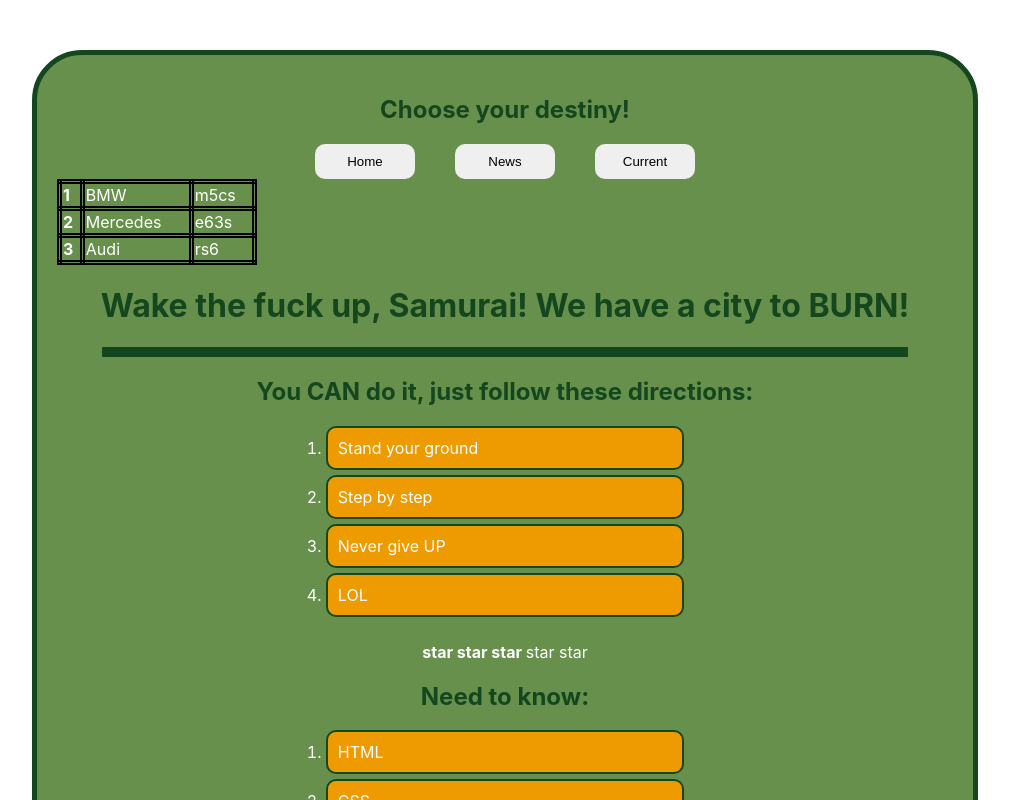
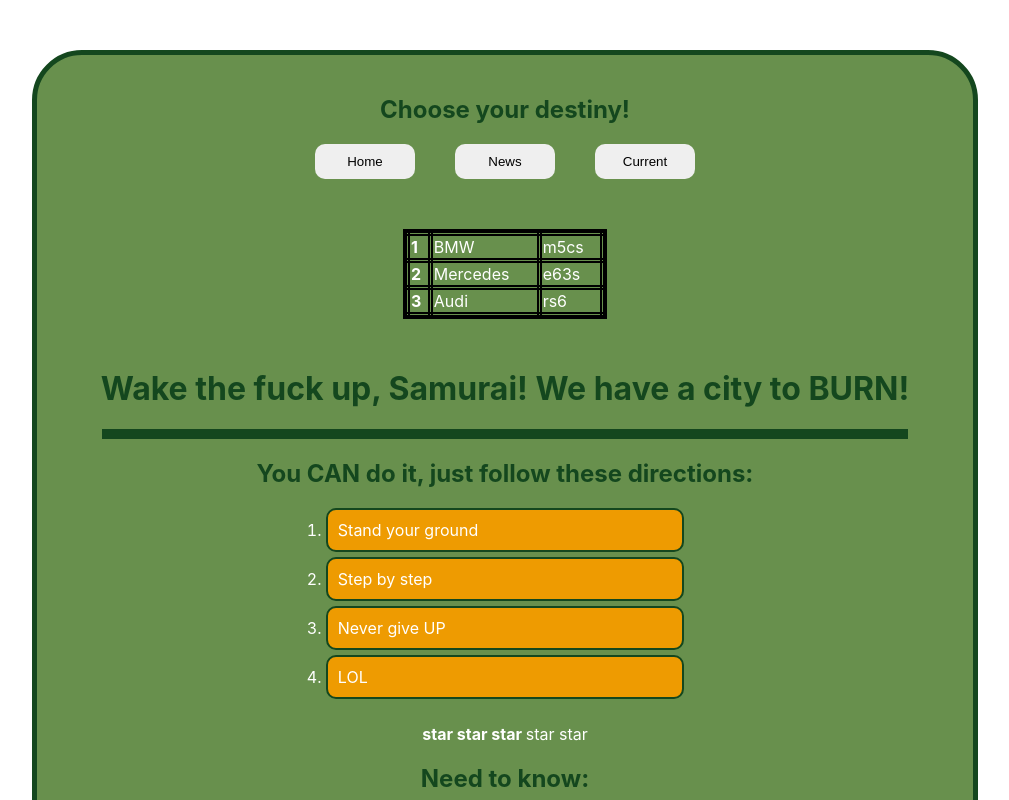
Before and after one commit to Pikadorius/samurai-way-main, a React (Create React App) app: page / in a window 1280 px wide. Shown: the top 800 px of the page, without its empty margins (135-1144 px from the left). Built offline with nearby package versions, Linux system fonts and the light colour scheme.

Commit message:
change classNames

```diff
--- a/src/Components/CarTable.tsx
+++ b/src/Components/CarTable.tsx
@@ -7,8 +7,8 @@ type CarTablePropsType = {
 
 const CarTable = (props:CarTablePropsType) => {
     return (
-        <div>
-            <table className={"homework1"}>
+        <div className={'test'}>
+            <table>
                 {props.list.map((item,index)=><tr key={index+1}><th>{index+1}</th><td>{item.manufacturer}</td><td>{item.model}</td></tr>)}
             </table>
         </div>
```
